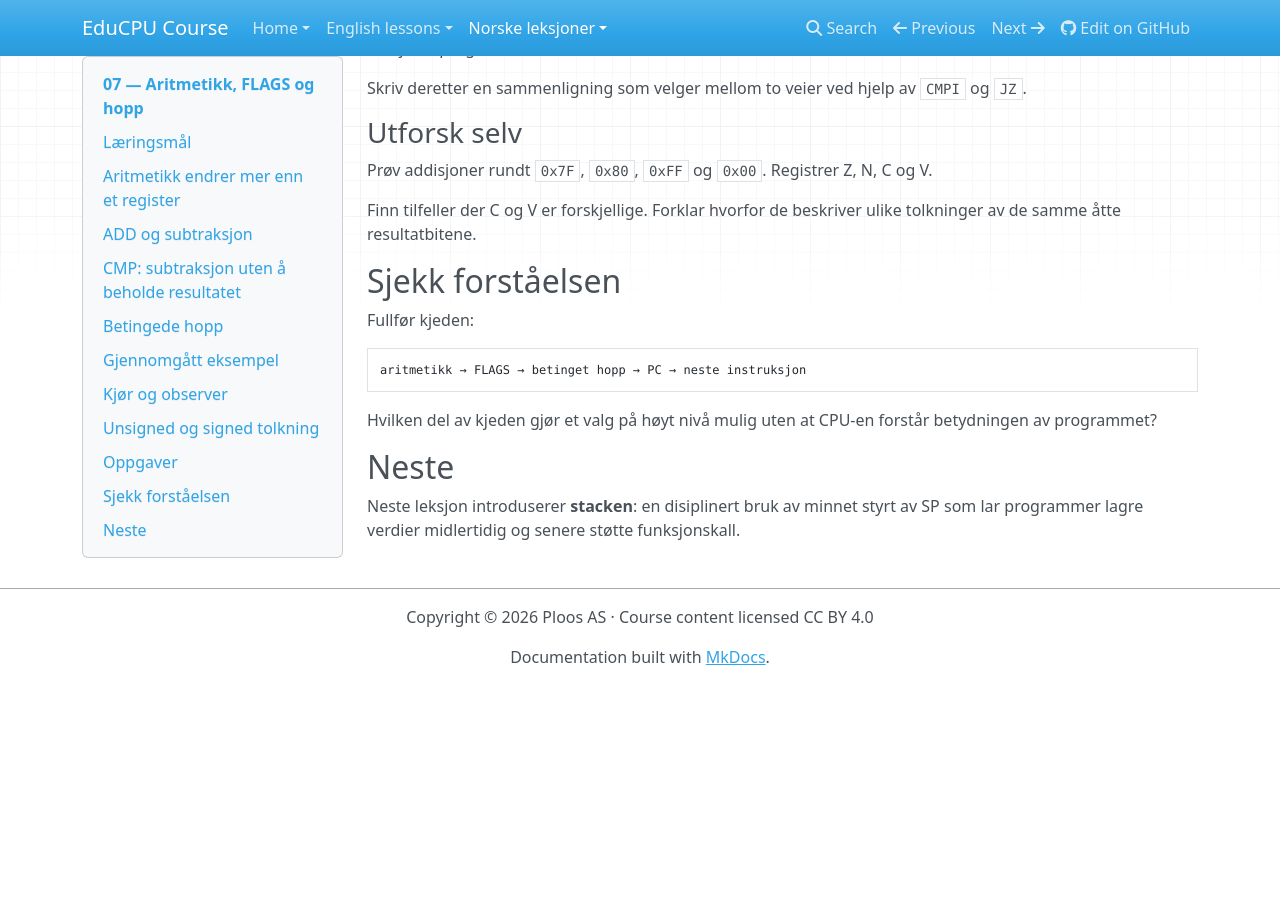
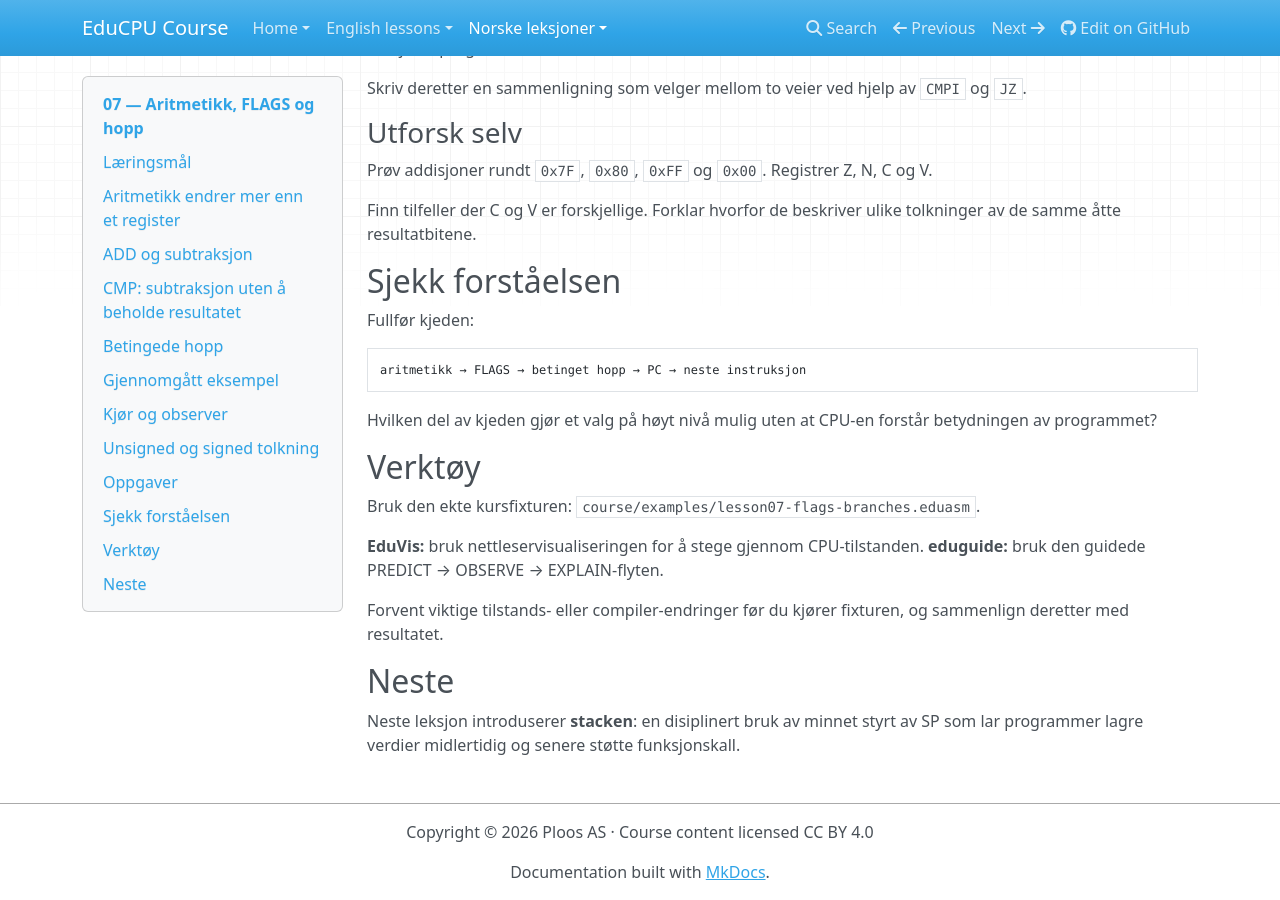
Before and after one commit to Ploos-AS/EduCPU, an MkDocs documentation site: the page built from course/no/lessons/07-aritmetikk-flags-hopp.md, in a window 1280 px wide and 900 px high, scrolled down 2511 px. Built offline with MkDocs 1.6.1, drawn with Linux system fonts in a browser that asks for light colours; nearby versions of some CDN libraries; before the commit the page ends 3196 px from its top, so only the background shows below that.

Commit message:
Pedagogy: expose tools and fixture in 07-aritmetikk-flags-hopp.md

```diff
--- a/course/no/lessons/07-aritmetikk-flags-hopp.md
+++ b/course/no/lessons/07-aritmetikk-flags-hopp.md
@@ -134,6 +134,14 @@ aritmetikk → FLAGS → betinget hopp → PC → neste instruksjon
 
 Hvilken del av kjeden gjør et valg på høyt nivå mulig uten at CPU-en forstår betydningen av programmet?
 
+## Verktøy
+
+Bruk den ekte kursfixturen: `course/examples/lesson07-flags-branches.eduasm`.
+
+**EduVis:** bruk nettleservisualiseringen for å stege gjennom CPU-tilstanden. **eduguide:** bruk den guidede PREDICT → OBSERVE → EXPLAIN-flyten.
+
+Forvent viktige tilstands- eller compiler-endringer før du kjører fixturen, og sammenlign deretter med resultatet.
+
 ## Neste
 
 Neste leksjon introduserer **stacken**: en disiplinert bruk av minnet styrt av SP som lar programmer lagre verdier midlertidig og senere støtte funksjonskall.
```
